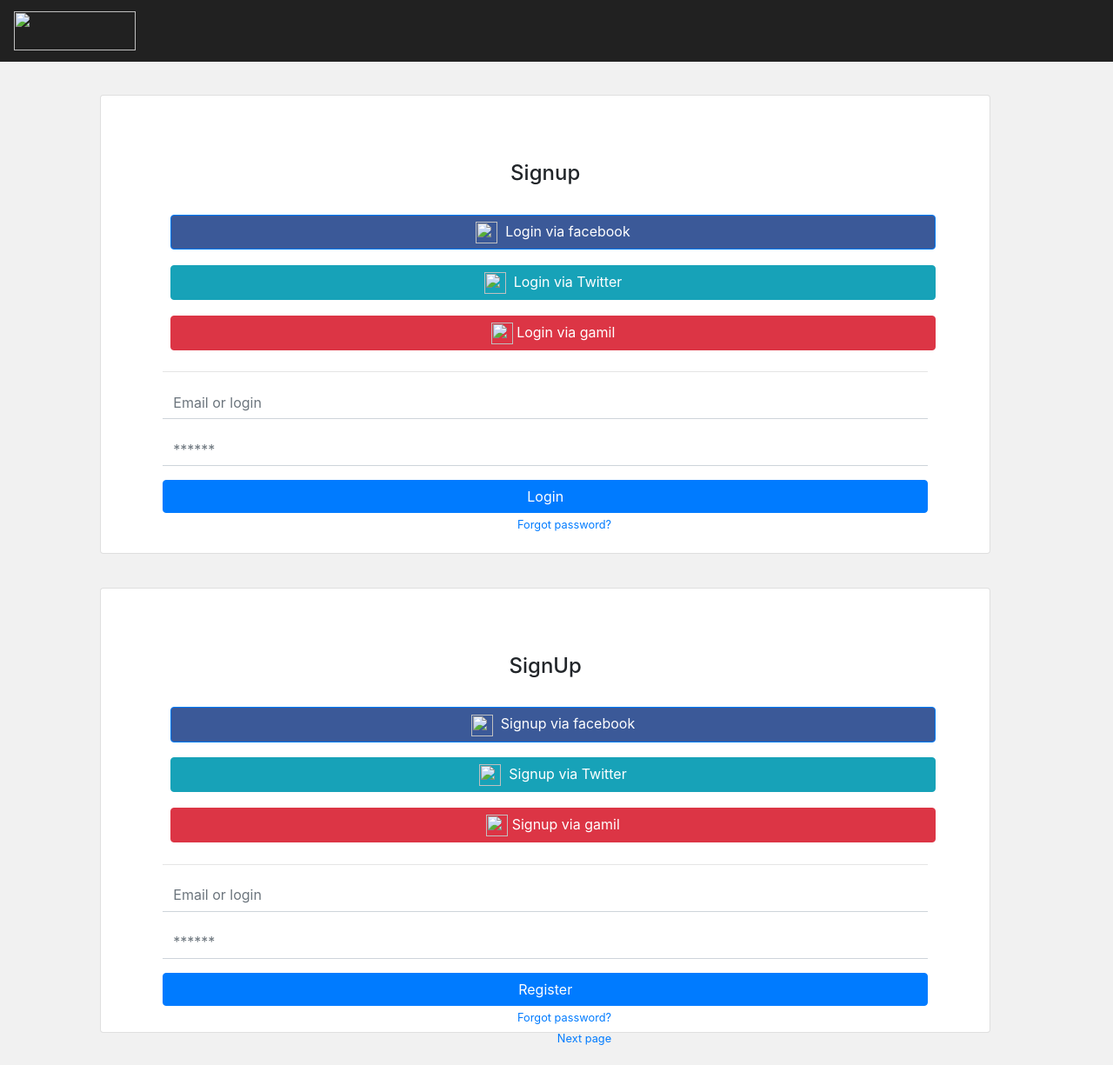
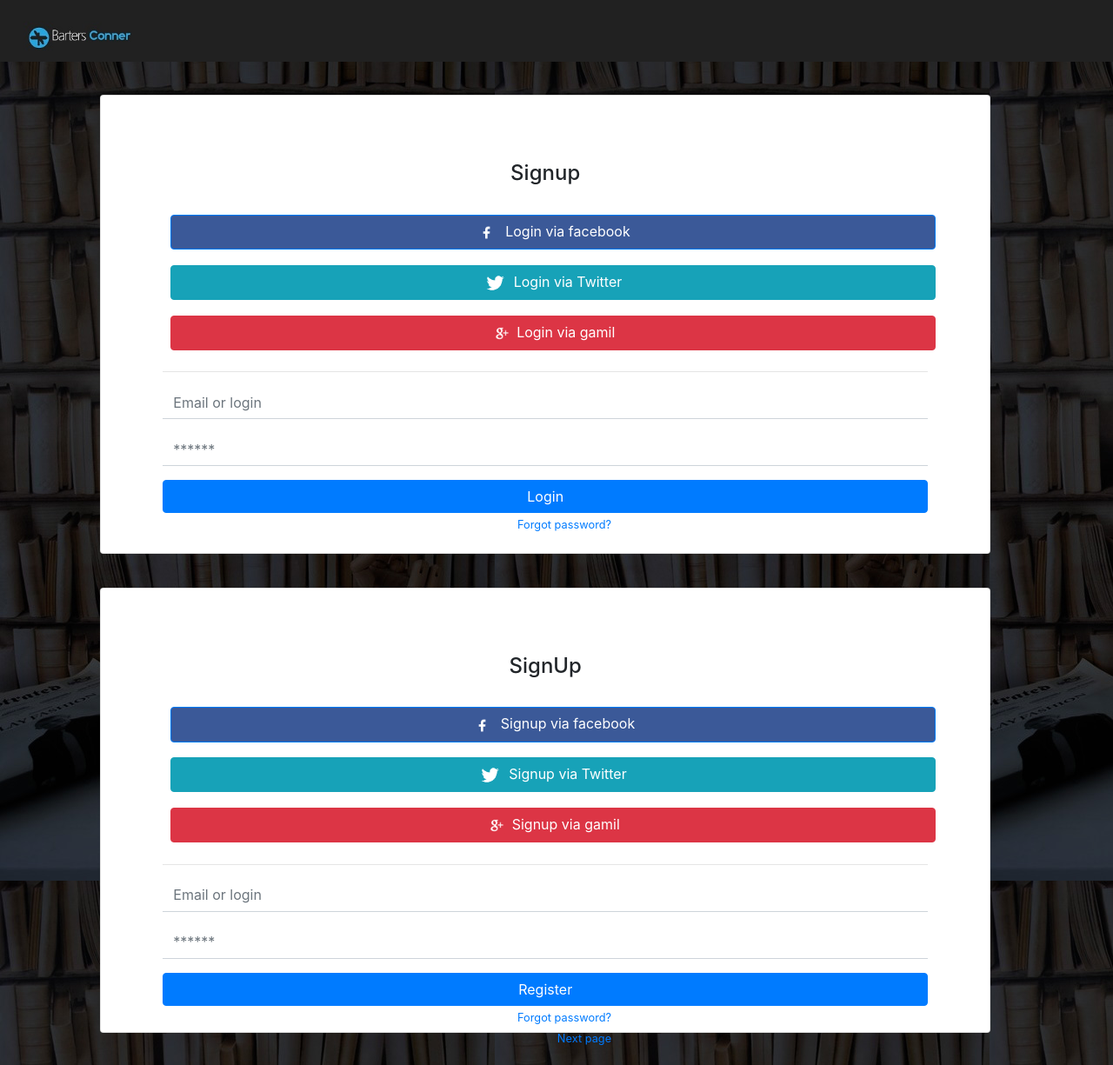
Before and after one commit to ThabangGeorge/BartersConnerWebapp, a plain HTML site: page Public_html/pages/signup/signup.html in a window 1280 px wide. Shown: the whole page at 87% size. Drawn offline with nearby package versions, Linux system fonts and the light colour scheme; files that its build step writes are made by us from their sources.

Commit message:
UI update

```diff
--- a/Public_html/pages/signup/signup.html
+++ b/Public_html/pages/signup/signup.html
@@ -12,16 +12,16 @@
 
      <!-- Bootstrap CSS -->
      <link rel="stylesheet" href="https://stackpath.bootstrapcdn.com/bootstrap/4.3.1/css/bootstrap.min.css" integrity="sha384-ggOyR0iXCbMQv3Xipma34MD+dH/1fQ784/j6cY/iJTQUOhcWr7x9JvoRxT2MZw1T" crossorigin="anonymous">
-     <link href="Style.CSS/prof.css" rel="stylesheet"/>
+     <link href="../../Style.CSS/prof.css" rel="stylesheet"/>
 
 
-     <link rel = "icon" type = "image/png" href ="../img/Indexpage/dqq.png"/>
+     <link rel = "icon" type = "image/png" href ="../../mdeia/Indexpage/dqq.png"/>
 
      <title>Sign in | BartersConner</title>
 
 
   </head>
-  <body style="background-image:url(../img/Loginpage/oh.jpg)">
+  <body style="background-image:url(../../media/Loginpage/oh.jpg)">
     <!--
     <h1>sign up</h1>
     email: <input type="text" id="emailSignup"><br>
@@ -47,7 +47,7 @@
 
     <nav class="navbar navbar-light" style="background-color:#212121;">
       <a class="navbar-brand" href="#">
-        <img src="../img/Indexpage/logo.jpg" width="140" height="45" class="d-inline-block align-top" alt="">
+        <img src="../../media/Indexpage/logo.jpg" width="140" height="45" class="d-inline-block align-top" alt="">
 
       </a>
 
@@ -74,9 +74,9 @@
           <!--<a href="" class="float-right btn btn-outline-primary">Sign up</a>-->
           <h4 style="text-align: center" class="card-title mb-4 mt-1">Signup</h4>
 
-          <button onclick="FacebookSignIn()"  style="width:100%; margin: 1%; background-color: #3b5998" type="button" class="btn btn-primary"><img width="25" height="25" src="../img/Loginpage/Popular_Social_Media-01-512.png">  Login via facebook</button>
-          <button onclick="TwitterSignIn()" style="width:100%;margin: 1%"type="button" class="btn btn-info"><img width="25" height="25" src="../img/Loginpage/Twitter-Logo-PNG-1.png">  Login via Twitter</button>
-          <button onclick="GoogleSignIn()" style="width:100%;margin: 1%" type="button" class="btn btn-danger"><img width="25" height="25" src="../img/Loginpage/Google_logo.png"> Login via gamil</button>
+          <button onclick="FacebookSignIn()"  style="width:100%; margin: 1%; background-color: #3b5998" type="button" class="btn btn-primary"><img width="25" height="25" src="../../media/Loginpage/Popular_Social_Media-01-512.png">  Login via facebook</button>
+          <button onclick="TwitterSignIn()" style="width:100%;margin: 1%"type="button" class="btn btn-info"><img width="25" height="25" src="../../media/Loginpage/Twitter-Logo-PNG-1.png">  Login via Twitter</button>
+          <button onclick="GoogleSignIn()" style="width:100%;margin: 1%" type="button" class="btn btn-danger"><img width="25" height="25" src="../../media/Loginpage/Google_logo.png"> Login via gamil</button>
          <hr>
 
           <form id="form" >
@@ -114,9 +114,9 @@
           <!--<a href="" class="float-right btn btn-outline-primary">Sign up</a>-->
           <h4 style="text-align: center" class="card-title mb-4 mt-1">SignUp</h4>
 
-          <button onclick="FacebookSignIn()"  style="width:100%; margin: 1%; background-color: #3b5998" type="button" class="btn btn-primary"><img width="25" height="25" src="../img/Loginpage/Popular_Social_Media-01-512.png">  Signup via facebook</button>
-          <button onclick="TwitterSignIn()" style="width:100%;margin: 1%"type="button" class="btn btn-info"><img width="25" height="25" src="../img/Loginpage/Twitter-Logo-PNG-1.png">  Signup via Twitter</button>
-          <button onclick="GoogleSignIn()" style="width:100%;margin: 1%" type="button" class="btn btn-danger"><img width="25" height="25" src="../img/Loginpage/Google_logo.png"> Signup via gamil</button>
+          <button onclick="FacebookSignIn()"  style="width:100%; margin: 1%; background-color: #3b5998" type="button" class="btn btn-primary"><img width="25" height="25" src="../../media/Loginpage/Popular_Social_Media-01-512.png">  Signup via facebook</button>
+          <button onclick="TwitterSignIn()" style="width:100%;margin: 1%"type="button" class="btn btn-info"><img width="25" height="25" src="../../media/Loginpage/Twitter-Logo-PNG-1.png">  Signup via Twitter</button>
+          <button onclick="GoogleSignIn()" style="width:100%;margin: 1%" type="button" class="btn btn-danger"><img width="25" height="25" src="../../media/Loginpage/Google_logo.png"> Signup via gamil</button>
          <hr>
 
           <form id="form" >
```
